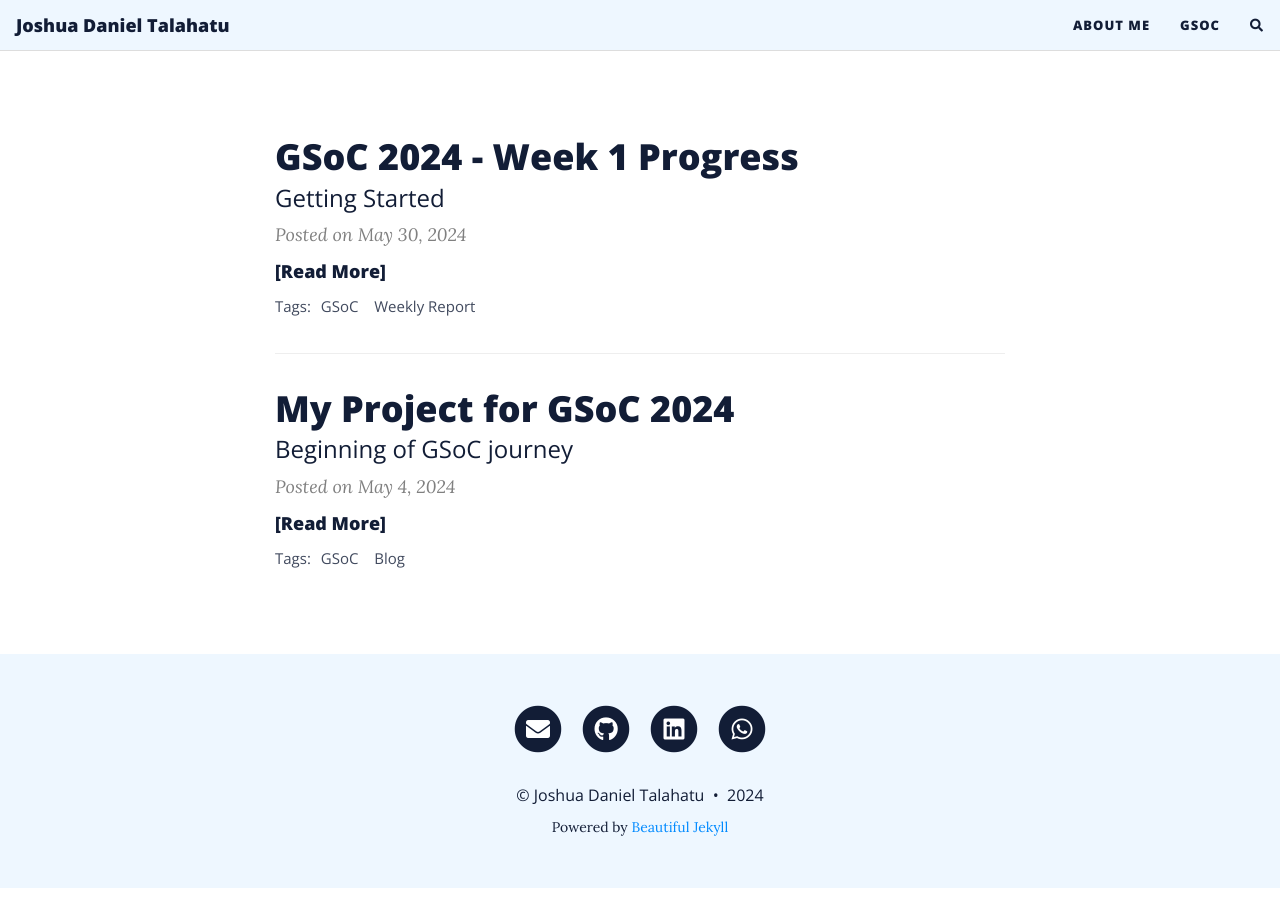
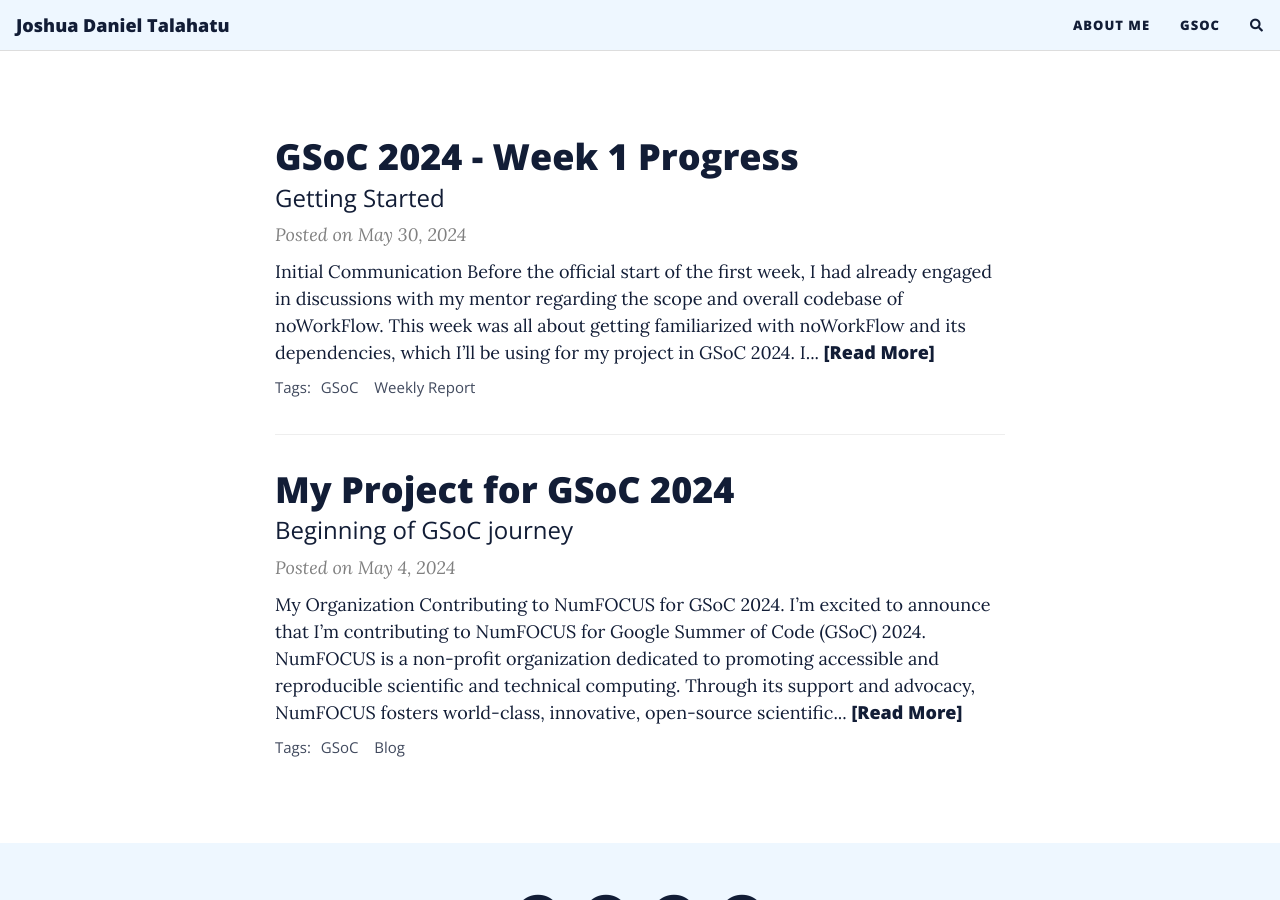
Before and after one commit to JoshuaGlaZ/joshuaglaz.github.io, a Jekyll site: the page built from gsoc/index.html, in a window 1280 px wide and 900 px high, scrolled down 433 px. Built offline with Jekyll 4.4.1, drawn with Linux system fonts in a browser that asks for light colours; nearby versions of some CDN libraries; comment, search, counter and statistics services are not loaded.

```diff
--- a/_config.yml
+++ b/_config.yml
@@ -105,7 +105,7 @@ share-links-active:
 # Remove this if you don't want a link in the footer
 # url-pretty: "joshuaglaz.github.io"
 
-excerpt_separator: ""
+excerpt_separator: "!!!!!"
 
 # Add the website title to the title of every page
 title-on-all-pages: true
```
